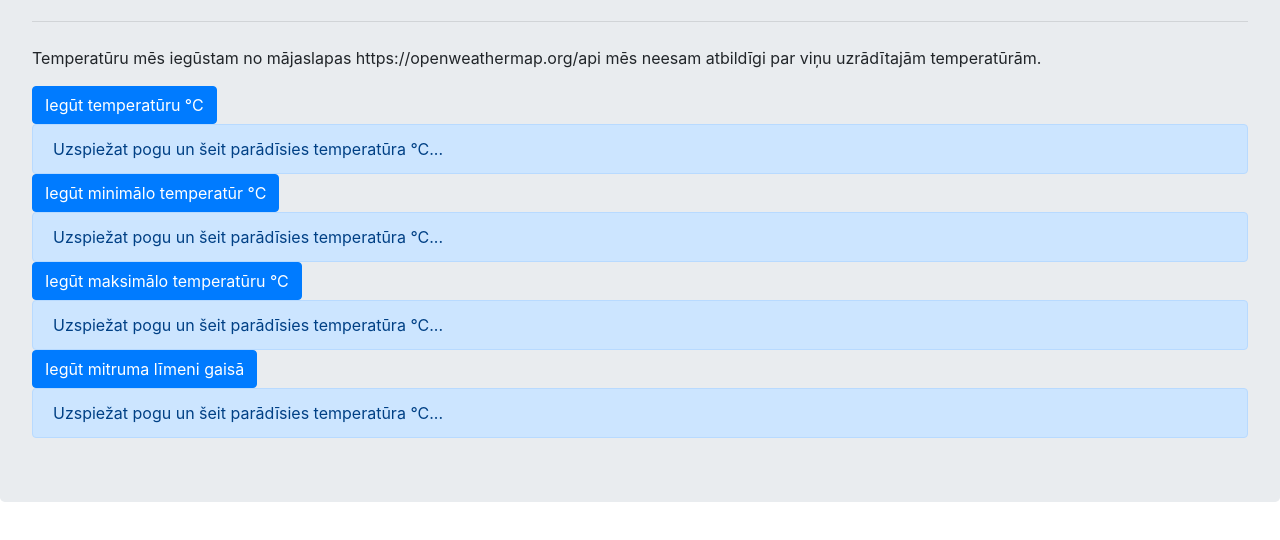
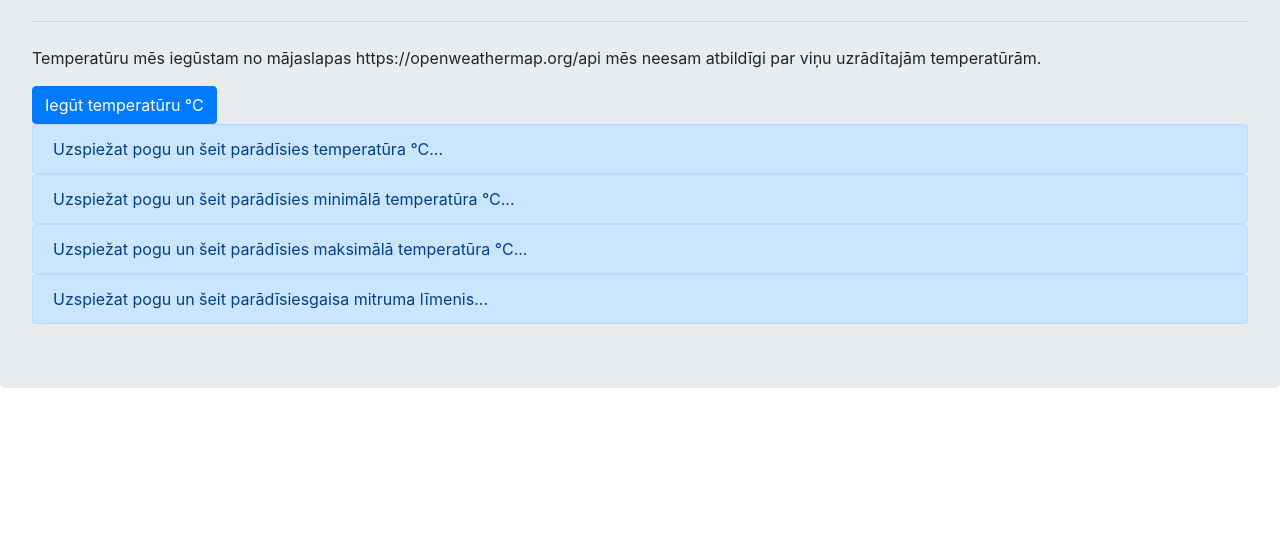
Before and after one commit to FM8299COM/Api_weather, a plain HTML site: page index.html in a window 1280 px wide. Shown: the part 172-712 px from the top of the page. Drawn offline with nearby package versions, Linux system fonts and the light colour scheme.

Commit message:
Removed uneccesary buttons

```diff
--- a/index.html
+++ b/index.html
@@ -20,17 +20,17 @@
         <div class="alert alert-primary m-0 rounded-top" role="alert" id="TempS">
             Uzspiežat pogu un šeit parādīsies temperatūra °C...
           </div>
-          <button class="btn btn-primary"id="TempB">Iegūt minimālo temperatūr °C</button>
+
         <div class="alert alert-primary m-0 rounded-top" role="alert" id="TempMin">
-            Uzspiežat pogu un šeit parādīsies temperatūra °C...
+            Uzspiežat pogu un šeit parādīsies minimālā temperatūra °C...
           </div>
-          <button class="btn btn-primary"id="TempB">Iegūt maksimālo temperatūru °C</button>
+
         <div class="alert alert-primary m-0 rounded-top" role="alert" id="TempMax">
-            Uzspiežat pogu un šeit parādīsies temperatūra °C...
+            Uzspiežat pogu un šeit parādīsies maksimālā temperatūra °C...
           </div>
-          <button class="btn btn-primary"id="TempB">Iegūt mitruma līmeni gaisā</button>
+
         <div class="alert alert-primary m-0 rounded-top" role="alert" id="Humidity">
-            Uzspiežat pogu un šeit parādīsies temperatūra °C...
+            Uzspiežat pogu un šeit parādīsiesgaisa mitruma līmenis...
           </div>
     </div>
 </body>
```
